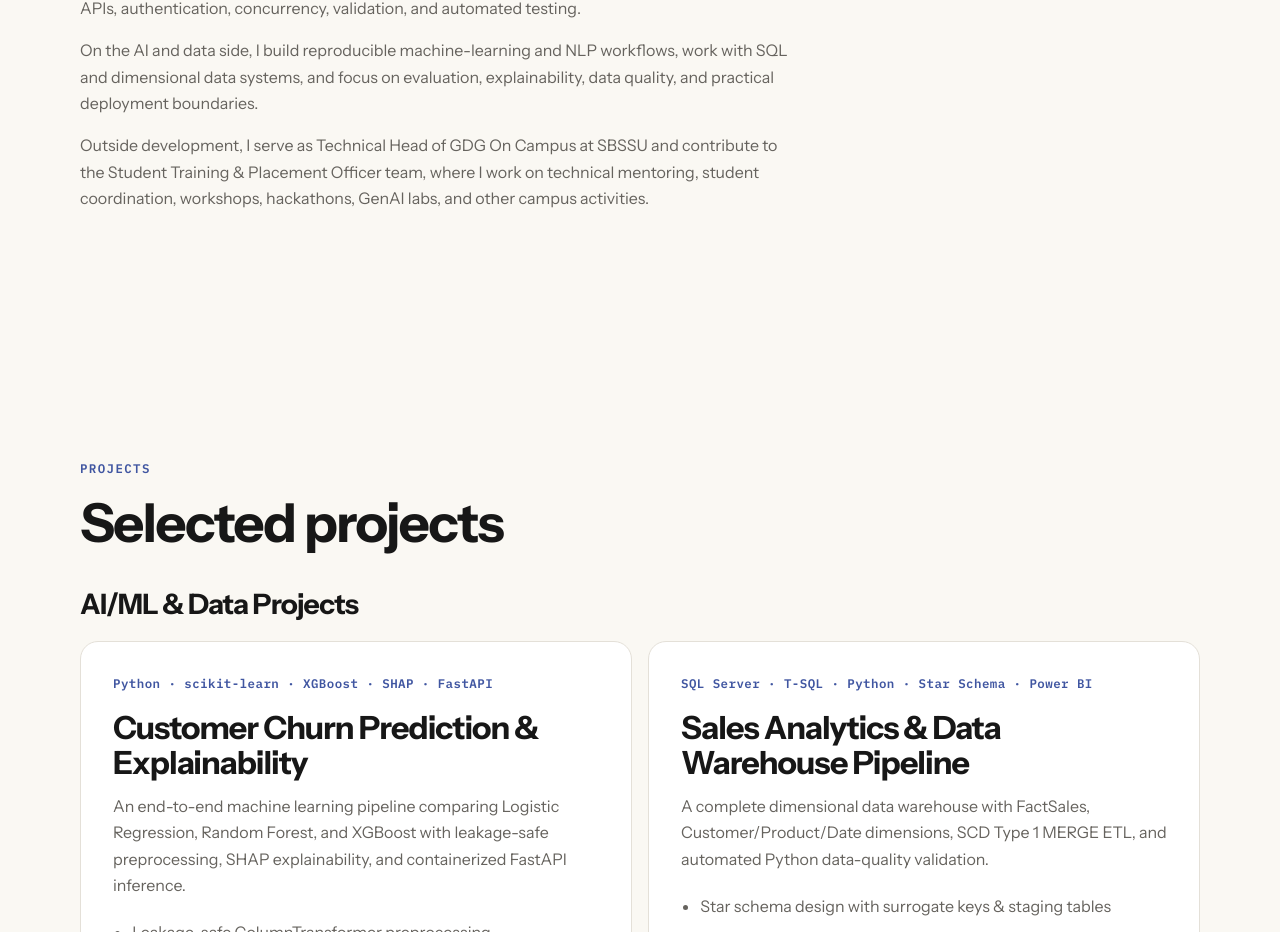
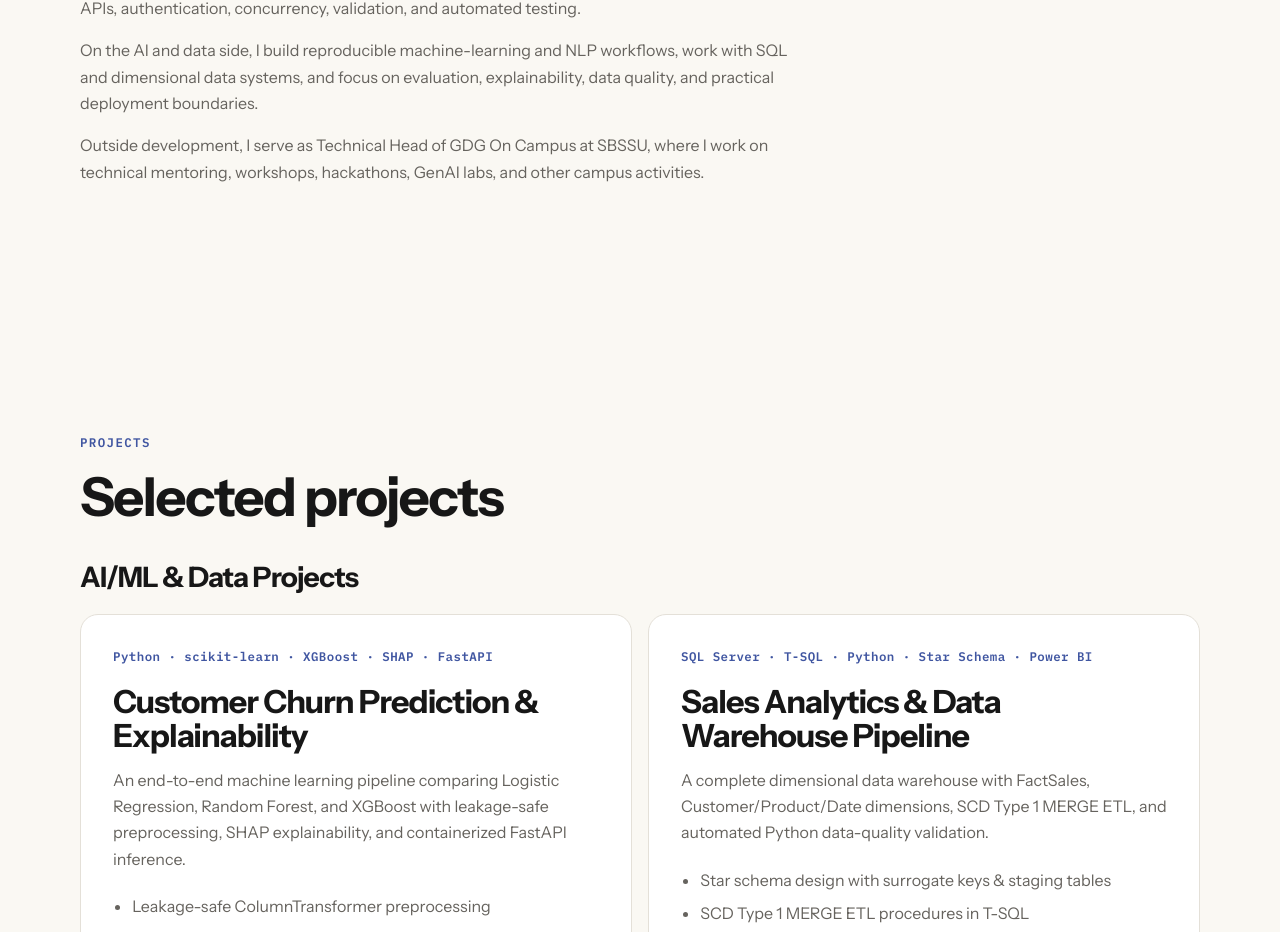
Before and after one commit to Achintya-Narula/portfolio, a Next.js app: page / in a window 1280 px wide. Shown: the part 1998-2930 px from the top of the page. Built offline with nearby package versions, Linux system fonts and the light colour scheme; no server answers.

Commit message:
fix: remove STPO from portfolio about section

```diff
--- a/components/about.tsx
+++ b/components/about.tsx
@@ -19,7 +19,7 @@ export function About() {
             On the AI and data side, I build reproducible machine-learning and NLP workflows, work with SQL and dimensional data systems, and focus on evaluation, explainability, data quality, and practical deployment boundaries.
           </p>
           <p>
-            Outside development, I serve as Technical Head of GDG On Campus at SBSSU and contribute to the Student Training &amp; Placement Officer team, where I work on technical mentoring, student coordination, workshops, hackathons, GenAI labs, and other campus activities.
+            Outside development, I serve as Technical Head of GDG On Campus at SBSSU, where I work on technical mentoring, workshops, hackathons, GenAI labs, and other campus activities.
           </p>
         </div>
 
```
